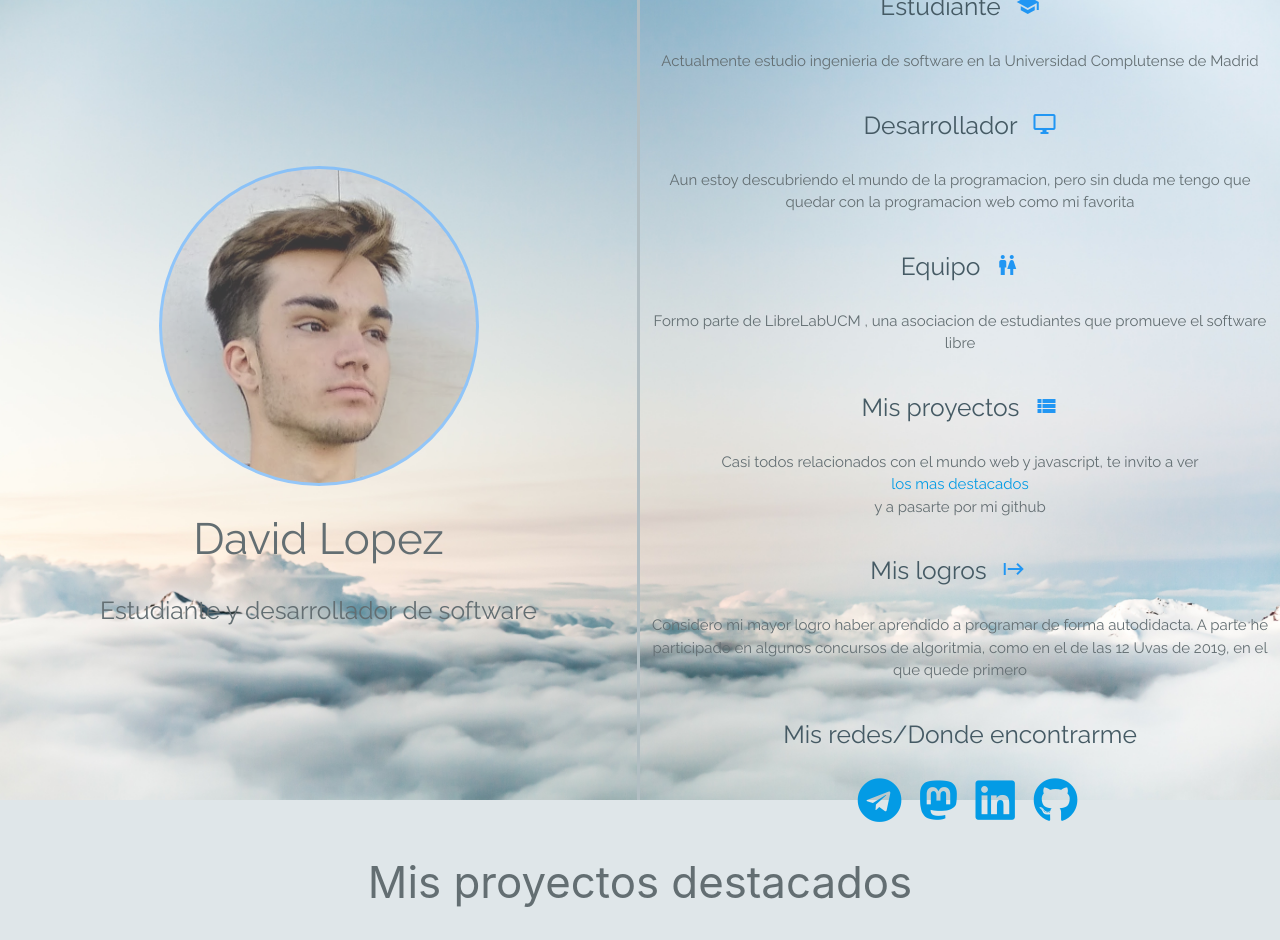
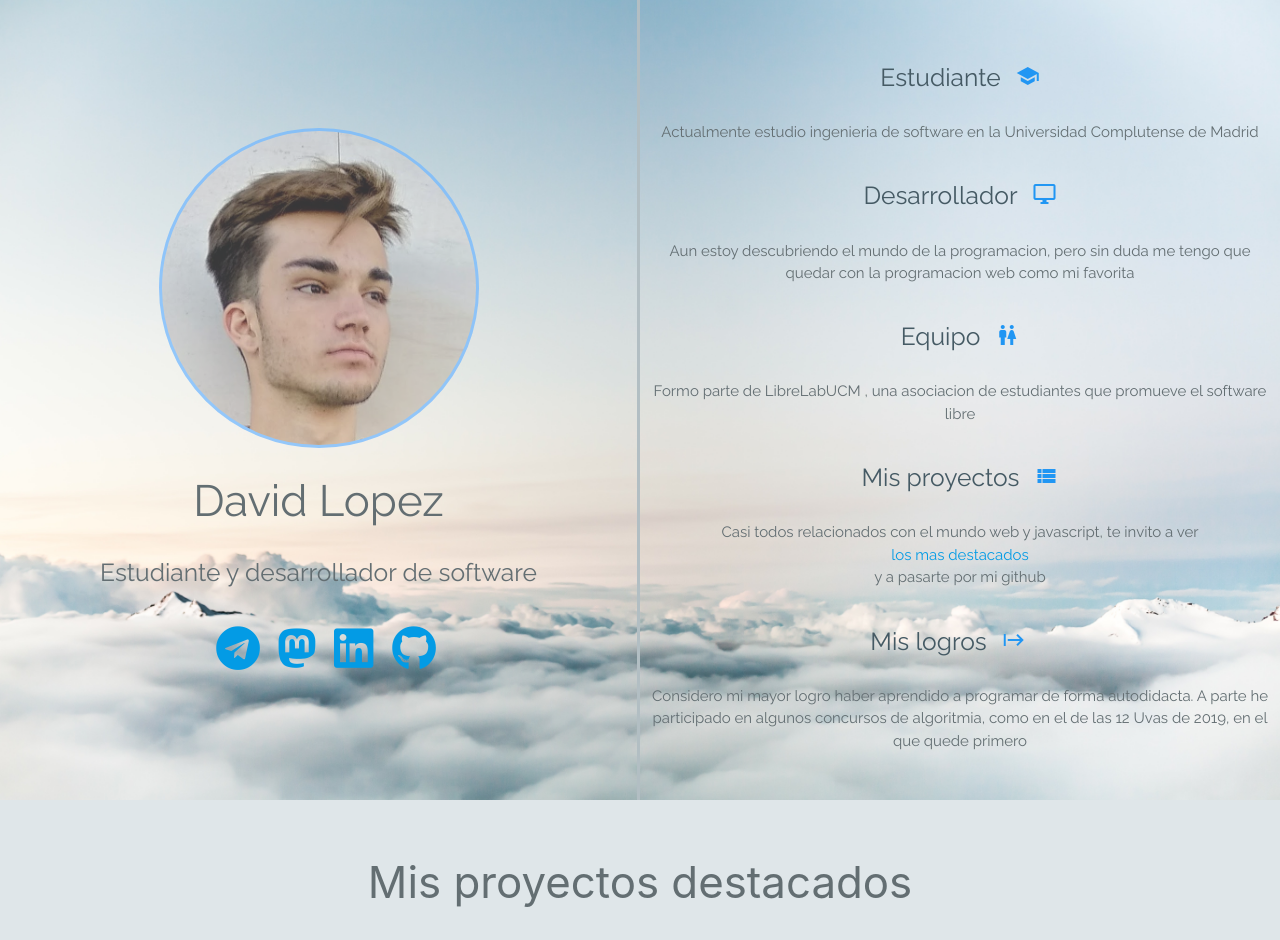
Before and after one commit to davas-web-designs/portfolio, a plain HTML site: page index.html in a window 1280 px wide. Shown: the top 940 px of the page. Drawn offline with nearby package versions, Linux system fonts and the light colour scheme.

Commit message:
changed social media

```diff
--- a/index.html
+++ b/index.html
@@ -17,6 +17,12 @@
       <div class="portrait"></div>
       <h3>David Lopez</h3>
       <h5>Estudiante y desarrollador de software</h5>
+      <div class="icons blue-text text-lighten-2 center">
+        <a href=""><i class="fab fa-telegram fa-3x"></i></a>
+        <a href=""><i class="fab fa-mastodon fa-3x"></i></a>
+        <a href=""><i class="fab fa-linkedin fa-3x"></i></a>
+        <a href=""><i class="fab fa-github fa-3x"></i></a>
+      </div>
     </div>
     <div class="col s12 l6 center info">
       <h5 class="blue-grey-text text-darken-2"><i class="material-icons right blue-text">school</i>Estudiante</h5>
@@ -33,14 +39,6 @@
       <br>
       <h5 class="blue-grey-text text-darken-2"><i class="material-icons right blue-text">starts</i>Mis logros</h5>
       <p>Considero mi mayor logro haber aprendido a programar de forma autodidacta. A parte he participado en algunos concursos de algoritmia, como en el de las 12 Uvas de 2019, en el que quede primero</p>
-      <br>
-      <h5 class="blue-grey-text text-darken-2">Mis redes/Donde encontrarme</h5>
-      <div class="icons blue-text text-lighten-2 center">
-        <a href=""><i class="fab fa-telegram fa-3x"></i></a>
-        <a href=""><i class="fab fa-mastodon fa-3x"></i></a>
-        <a href=""><i class="fab fa-linkedin fa-3x"></i></a>
-        <a href=""><i class="fab fa-github fa-3x"></i></a>
-      </div>
     </div>
   </div>
   <div class="container projects">
--- a/styles.css
+++ b/styles.css
@@ -35,6 +35,9 @@ body, html {
   .first{
     border-right: 3px solid #b2bec3;
   }
+  .info > h5{
+    margin-bottom:2rem;
+  }
 }
 @media screen and (max-width:991px){
   .portrait{
@@ -67,15 +70,15 @@ body, html {
   opacity:0.75;
   border:3px solid #74b9ff;
 }
-
+.icons {
+  margin-top: 2rem;
+}
 .icons > a{
   display: inline-block;
   margin-left:1rem;
 }
 
-.info > h5{
-  margin-bottom:2rem;
-}
+
 
 .projects h3{
   padding: 2rem 0;
```
